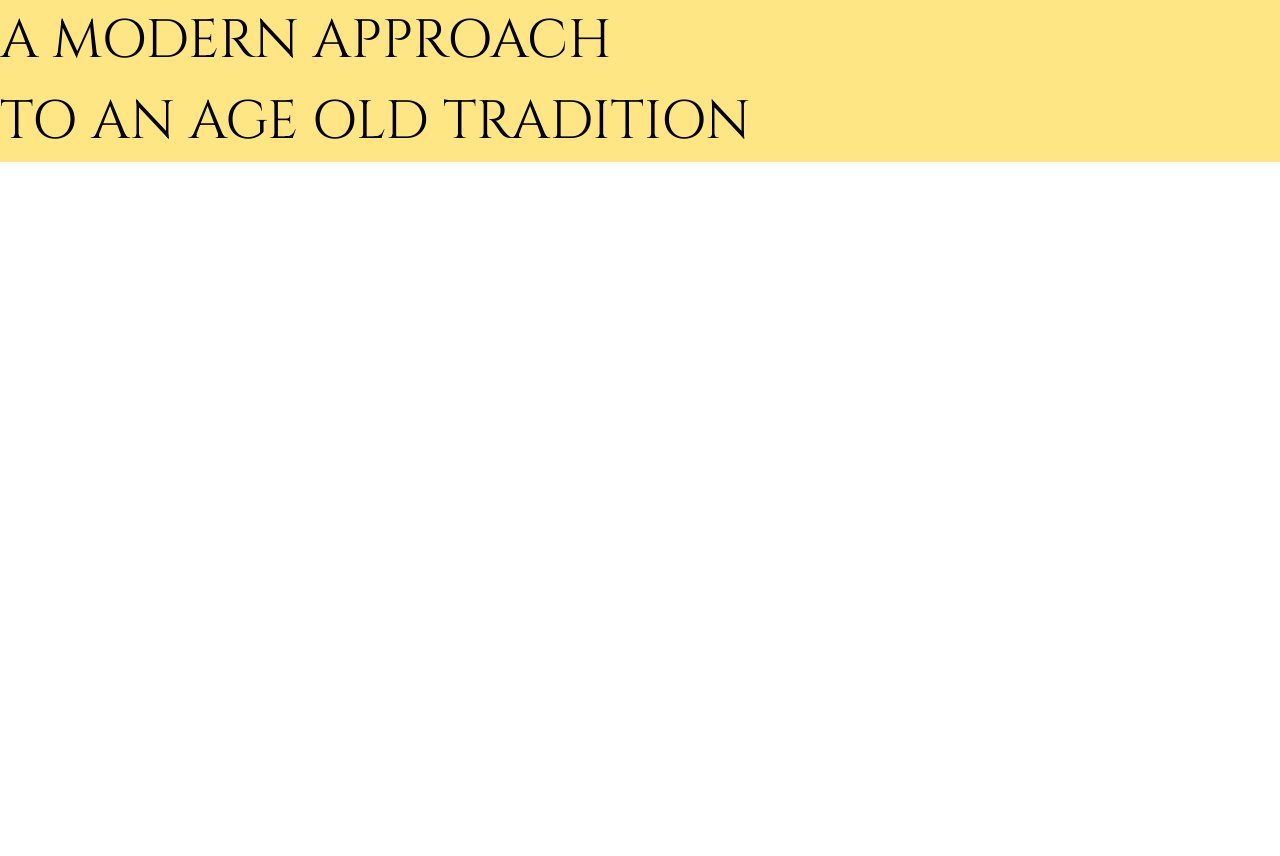
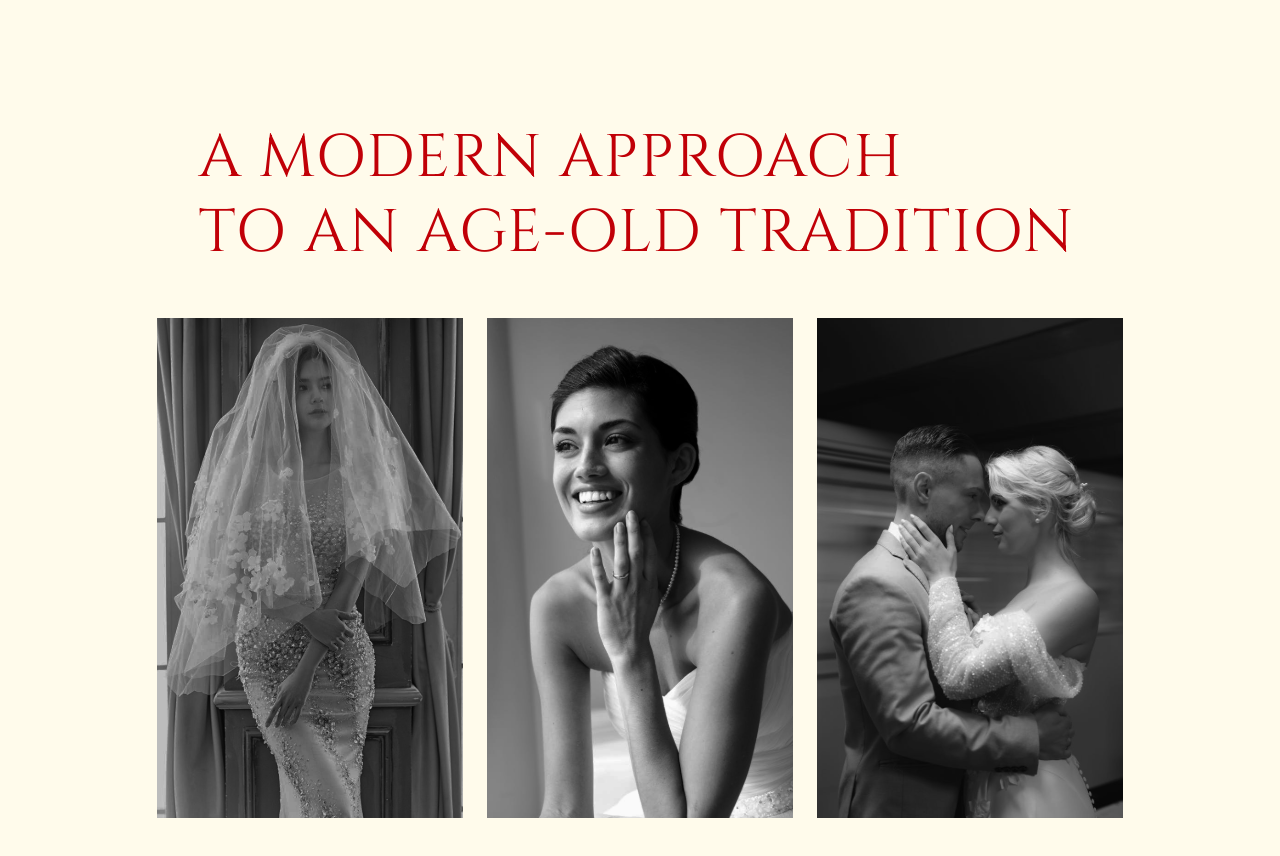
Before and after one commit to iamjuu/butter-film, a React (Vite) app: page / in a window 1280 px wide. Shown: the part 800-1656 px from the top of the page. Before the commit the page ends 962 px from the top, so only its background shows below. Built offline with nearby package versions, Linux system fonts and the light colour scheme; a web font is replaced by a local one.

Commit message:
second section on going

```diff
--- a/src/page/home/index.jsx
+++ b/src/page/home/index.jsx
@@ -1,6 +1,6 @@
 import { useState, useEffect } from "react";
 import Navbar from "../../components/navbar";
-import { Banner1, Banner2, Banner3 } from "../../assets";
+import { Banner1, Banner2, Banner3, Card1, Card2, Card3 } from "../../assets";
 
 function index() {
   const Caroseal = [
@@ -8,6 +8,13 @@ function index() {
     { id: 2, image: Banner2 },
     { id: 3, image: Banner3 },
   ];
+
+  const Card =[
+    {id:1,image:Card1},
+    {id:2,image:Card2},
+    {id:3,image:Card3}
+
+  ]
 
   const [currentIndex, setCurrentIndex] = useState(0);
 
@@ -22,7 +29,6 @@ function index() {
   return (
     <>
       <div>
-
         <div
           className="w-full justify-center   h-screen flex relative"
           style={{
@@ -38,7 +44,7 @@ function index() {
               <Navbar />
               <div className=" p-5 flex justify-center">
                 <h1 className="text-white text-4xl global-font">
-              Real Editorial Wedding  photography
+                  Real Editorial Wedding photography
                 </h1>
               </div>
             </div>
@@ -47,25 +53,32 @@ function index() {
 
         {/* **************section************* */}
 
-
-      <div className="w-full flex justify-center">
-        <div className="max-w-[1300px] w-full bg-amber-200">
-          <div>
-
-          <h1 className="text-[54px] font-[400] global-font" >A MODERN APPROACH  <br />
-          TO AN AGE  OLD TRADITION</h1>
-          </div>
-
-
-<div>
-
-</div>
-
-        </div>
-        <div></div>
+        <div className="w-full flex justify-center bg-amber-50">
+      <div className="max-w-6xl  pt-5 md:pt-30  w-full py-12 px-6">
+        <div className="mb-12 w-full flex justify-center">
+          <div className="w-full md:w-4/5">
+            <h1 className="text-4xl md:text-5xl lg:text-6xl font-normal global-font text-red-700 tracking-wide leading-tight">
+              A MODERN APPROACH<br />
+              TO AN AGE-OLD TRADITION
+            </h1>
           </div>
         </div>
 
+        <div className="flex justify-center flex-col md:flex-row md:flex-wrap gap-6">
+          {Card.map((item) => (
+            <div key={item.id} className="group relative bg-red-300 overflow-hidden mx-auto md:mx-0">
+              <img
+                className="w-full max-w-[306px]  md:h-[500px] object-cover transition-transform duration-500 grayscale group-hover:grayscale-0 group-hover:scale-105"
+                src={item.image}
+                alt={item.title}
+              />
+              <div className="absolute inset-0 bg-black/40 bg-opacity-20 opacity-0 group-hover:opacity-100 transition-opacity duration-300"></div>
+            </div>
+          ))}
+        </div>
+      </div>
+    </div>
+      </div>
     </>
   );
 }
```
Lines whose indentation alone changed are shown as unchanged.
